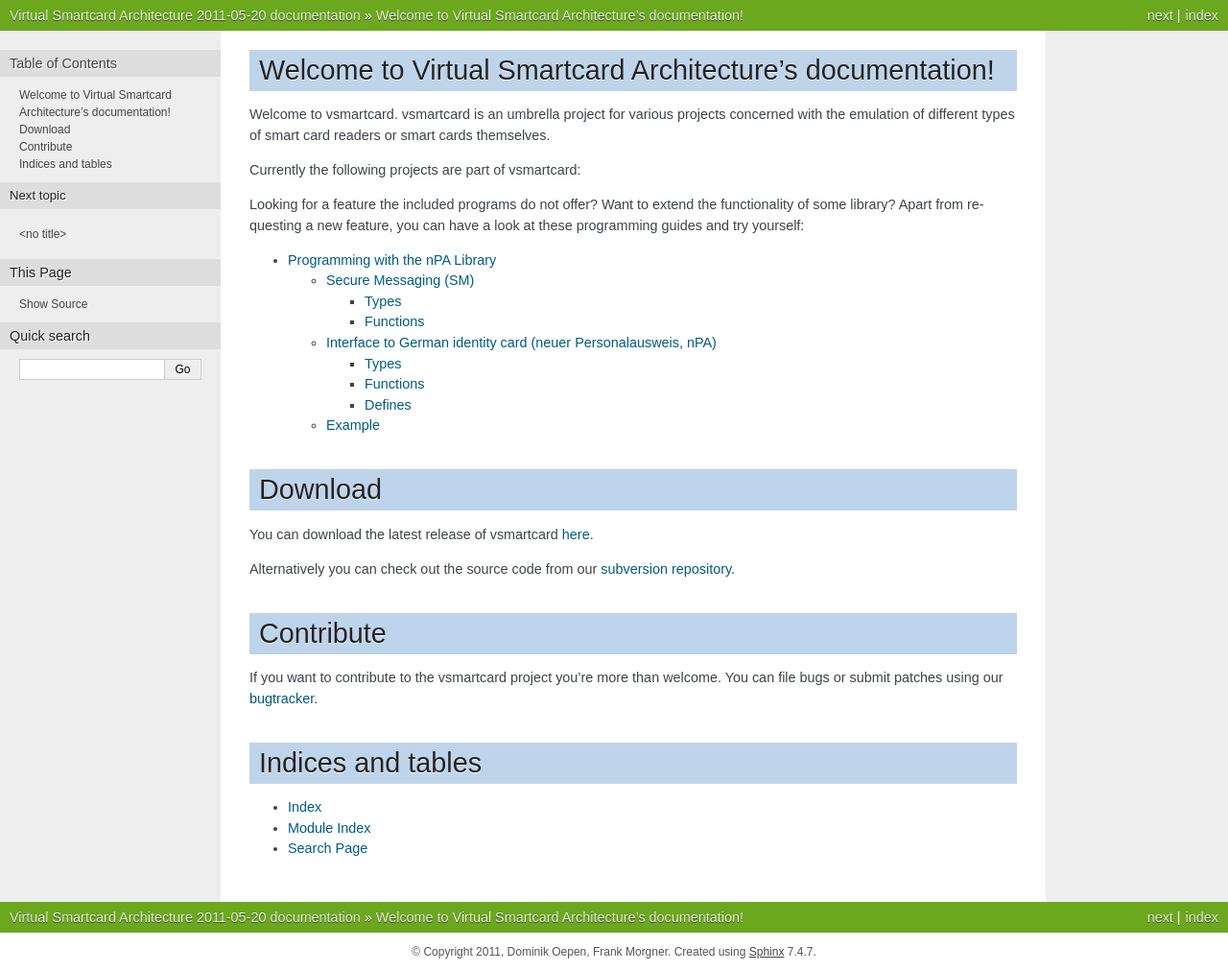
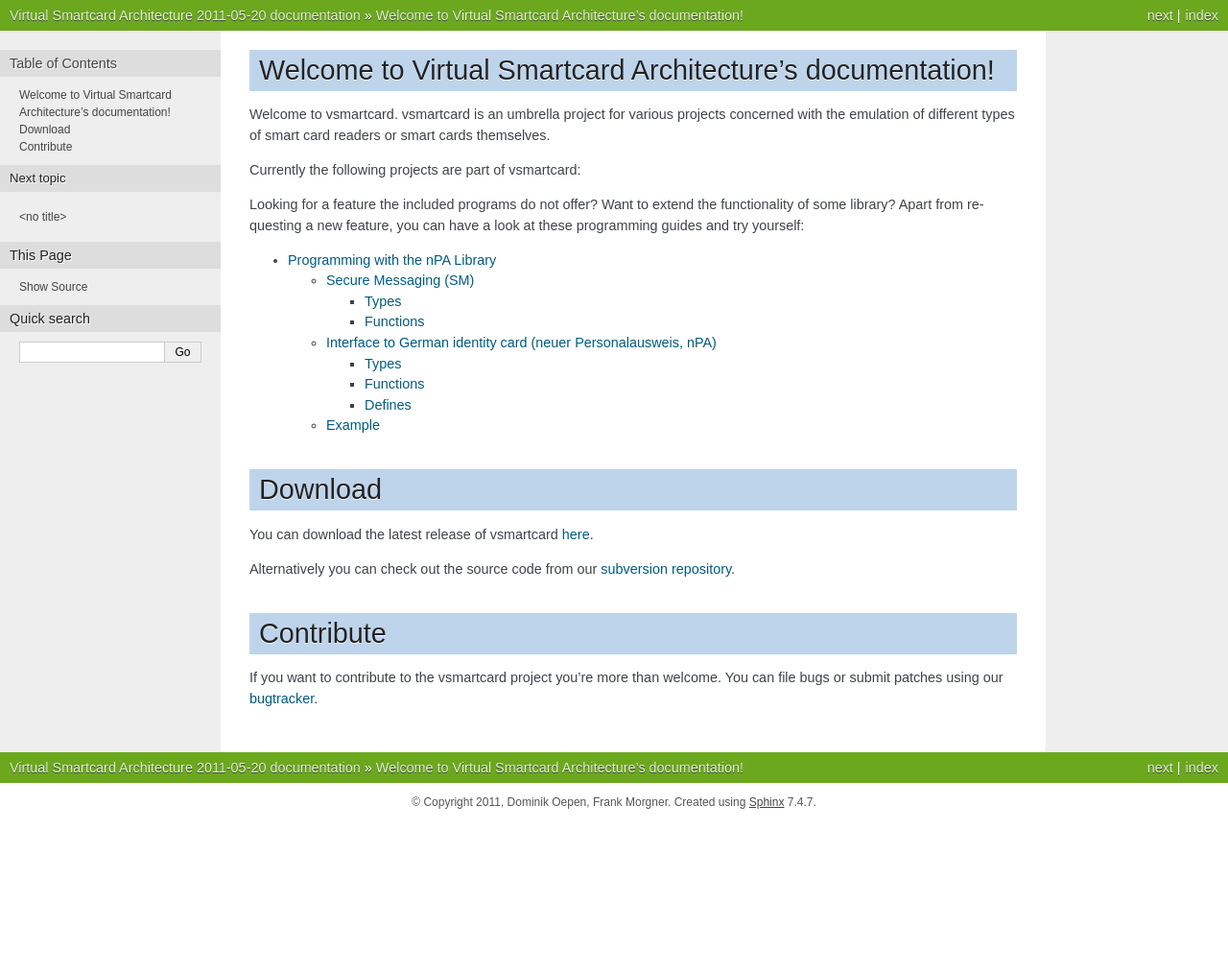
Before and after one commit to frankmorgner/vsmartcard, a Sphinx documentation site: the page built from doc/index.rst, in a window 1280 px wide. Shown: the whole page at 96% size. Built offline with Sphinx 7.4.7, drawn with Linux system fonts in a browser that asks for light colours; after the commit the page ends 900 px from its top, so only the background shows below that.

Commit message:
-Remove references to indices from index.rst -Add some meta information to virtualsmartcard docs -Add link to cyberflex-shell
git-svn-id: https://vsmartcard.svn.sourceforge.net/svnroot/vsmartcard@582 96b47cad-a561-4643-ad3b-153ac7d7599c

```diff
--- a/doc/index.rst
+++ b/doc/index.rst
@@ -37,9 +37,4 @@ Contribute
 
 If you want to contribute to the vsmartcard project you're more than welcome. You can file bugs or submit patches using our `bugtracker <https://sourceforge.net/tracker/?group_id=272257>`_.
 
-Indices and tables
-==================
-
-* :ref:`genindex`
-* :ref:`modindex`
-* :ref:`search`
+.. * :ref:`search`
```
Also changed, not shown: 1 other file.
